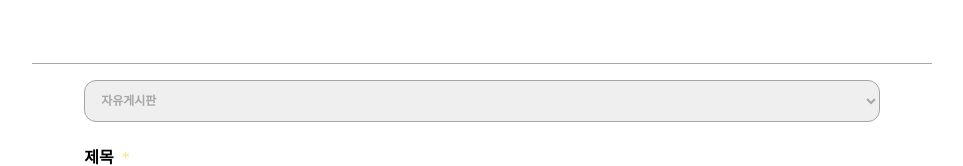
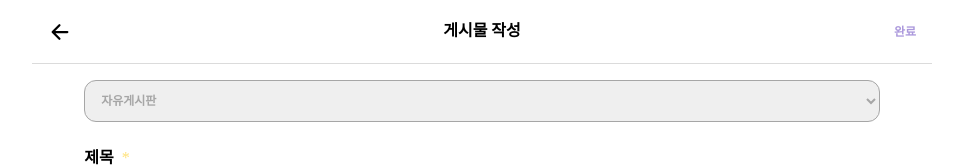
Before and after one commit to yunjichoi9151/White_Rabbit, a React app: page /write in a window 1280 px wide. Shown: the top 166 px of the page, without its empty margins (158-1121 px from the left). Built offline with nearby package versions, Linux system fonts and the light colour scheme.

Commit message:
✨ Feat: WriteButton 링크 추가
1. WriteButton 링크 추가
2. WriteButton Home 적용

```diff
--- a/src/components/board/WriteButton/index.jsx
+++ b/src/components/board/WriteButton/index.jsx
@@ -1,4 +1,6 @@
 import React from 'react';
+import { Link } from 'react-router-dom';
+import { ROUTER_LINK } from '../../../router/routes';
 import * as S from './style';
 import BasicButton from '../../common/BasicButton';
 import { AiFillEdit } from 'react-icons/ai';
@@ -7,11 +9,13 @@ const WriteButton = () => {
   return (
     <>
       <S.FixedButton>
-        <BasicButton
-          existText={false}
-          existIcon={true}
-          children={<AiFillEdit size={20} />}
-        />
+        <Link to={ROUTER_LINK.WRITE.path}>
+          <BasicButton
+            existText={false}
+            existIcon={true}
+            children={<AiFillEdit size={20} />}
+          />
+        </Link>
       </S.FixedButton>
     </>
   );
--- a/src/pages/Home/index.jsx
+++ b/src/pages/Home/index.jsx
@@ -13,6 +13,7 @@ import boardData from '../../test/board.json';
 import userData from '../../test/user.json';
 import { postApi } from '../../../api/utils/Post';
 import Header from '../../components/common/Header';
+import WriteButton from '../../components/board/WriteButton';
 
 const Home = () => {
   const [active, setActive] = useState('all');
@@ -125,6 +126,7 @@ const Home = () => {
           />
         ))}
       </S.BoardWrap>
+      <WriteButton />
     </S.HomeWrap>
   );
 };
--- a/src/pages/Write/index.jsx
+++ b/src/pages/Write/index.jsx
@@ -25,14 +25,13 @@ const Write = () => {
   return (
     <S.WriteWrap>
       <Header
-        text={'게시물 작성'}
-        existText={true}
-        existLeft={true}
-        existRight={true}
-        BtnText={'완료'}
+        typeLeft={'BACK'}
+        typeCenter={'TEXT'}
+        typeRight={'TEXT'}
+        textCenter={'게시물 작성'}
+        textRight={'완료'}
         headerStyle={{
-          borderBottom: `1px solid ${CS.color.contentTertiary}`,
-          background: CS.color.white,
+          borderBottom: `1px solid ${CS.color.borderTransparent}`,
         }}
         leftOnClickEvent={{ goBack }}
         rightOnClickEvent={() => console.log('done')}
```
